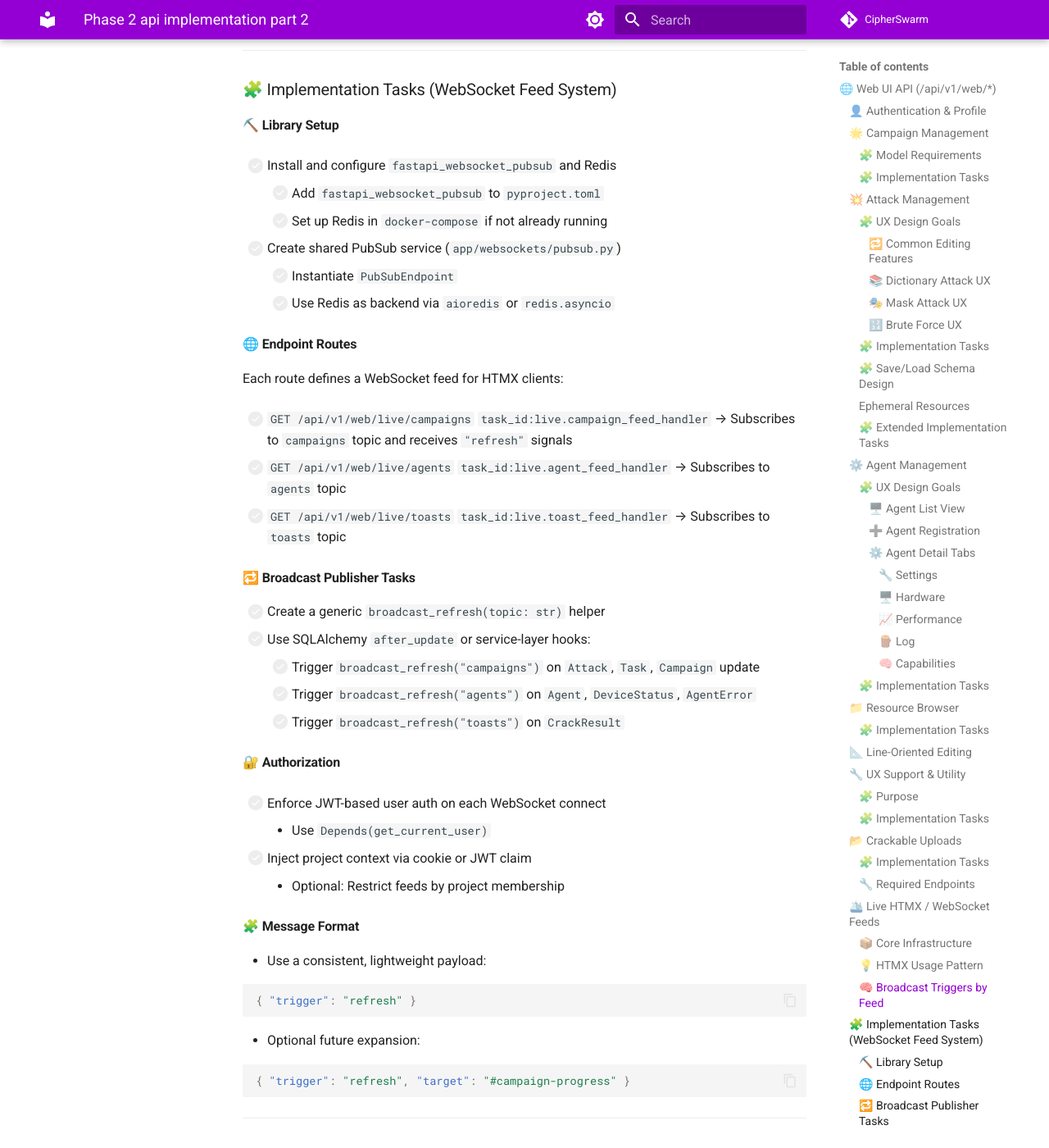
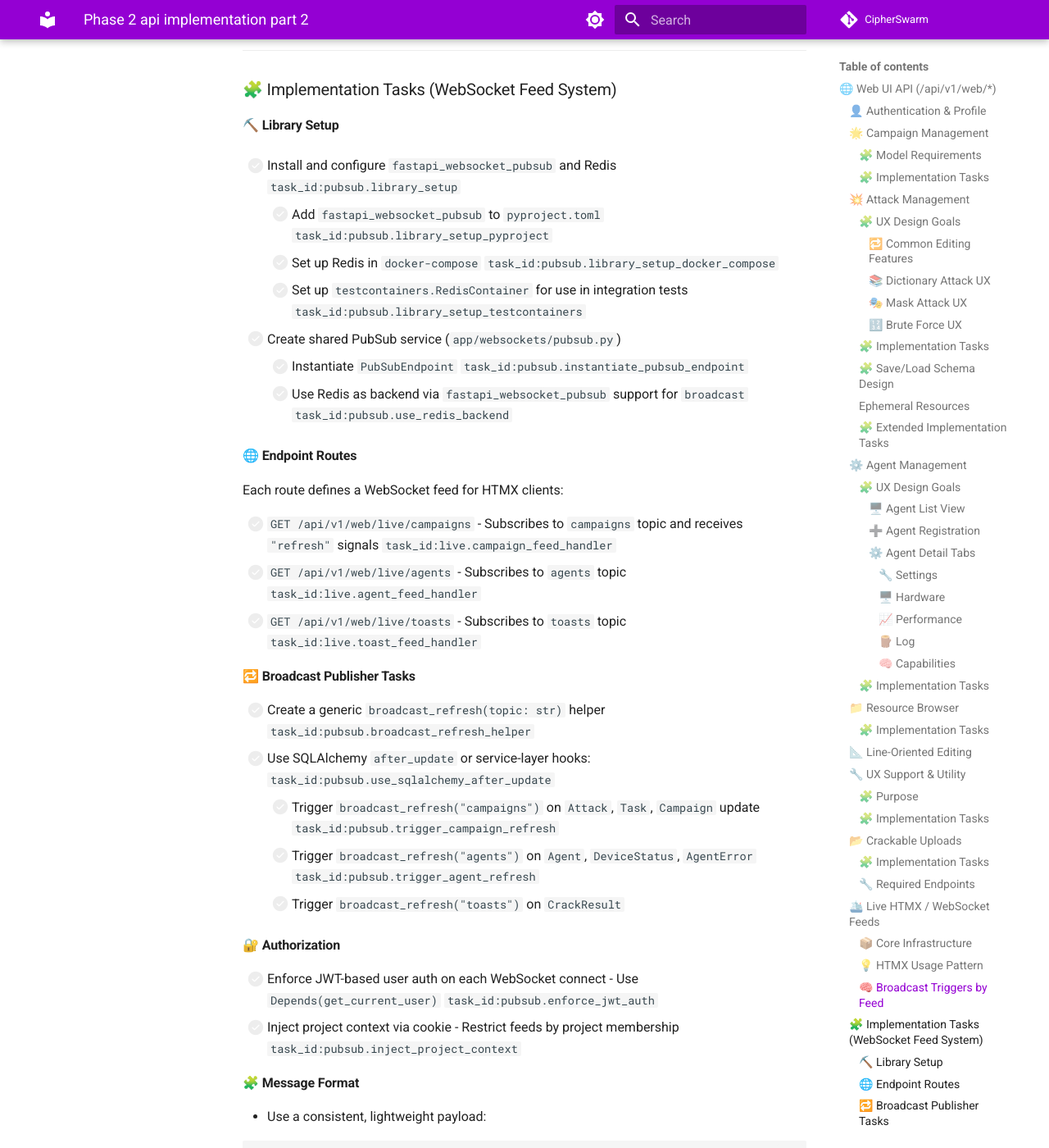
Before and after one commit to unclesp1d3r/CipherSwarm, an MkDocs documentation site: the page built from docs/v2_rewrite_implementation_plan/phase-2-api-implementation-parts/phase-2-api-implementation-part-2.md, in a window 1280 px wide and 1400 px high, scrolled down 27519 px. Shown: the whole window at 82% size. Built offline with MkDocs 1.6.1 and Material for MkDocs 9.7.7, drawn with Linux system fonts in a browser that asks for light colours; comment, search, counter and statistics services are not loaded.

Commit message:
feat(docs): update Phase 2 API implementation plan with task IDs
- Added task IDs to various implementation tasks for the WebSocket feed system to enhance traceability.
- Updated the documentation to clarify setup steps for library and Redis configuration, endpoint routes, broadcast publisher tasks, and authorization.
- All changes validated with successful test runs.

Signed-off-by: UncleSp1d3r <unclespider@protonmail.com>

```diff
--- a/docs/v2_rewrite_implementation_plan/phase-2-api-implementation-parts/phase-2-api-implementation-part-2.md
+++ b/docs/v2_rewrite_implementation_plan/phase-2-api-implementation-parts/phase-2-api-implementation-part-2.md
@@ -759,50 +759,38 @@ HTMX v2's `ws` extension is used to connect to each topic. A typical view might
 
 #### ⛏️ Library Setup
 
--   [ ] Install and configure `fastapi_websocket_pubsub` and Redis
+-   [ ] Install and configure `fastapi_websocket_pubsub` and Redis `task_id:pubsub.library_setup`
 
-    -   [ ] Add `fastapi_websocket_pubsub` to `pyproject.toml`
-    -   [ ] Set up Redis in `docker-compose` if not already running
+    -   [ ] Add `fastapi_websocket_pubsub` to `pyproject.toml` `task_id:pubsub.library_setup_pyproject`
+    -   [ ] Set up Redis in `docker-compose` `task_id:pubsub.library_setup_docker_compose`
+    -   [ ] Set up `testcontainers.RedisContainer` for use in integration tests `task_id:pubsub.library_setup_testcontainers`
 
 -   [ ] Create shared PubSub service (`app/websockets/pubsub.py`)
 
-    -   [ ] Instantiate `PubSubEndpoint`
-    -   [ ] Use Redis as backend via `aioredis` or `redis.asyncio`
+    -   [ ] Instantiate `PubSubEndpoint` `task_id:pubsub.instantiate_pubsub_endpoint`
+    -   [ ] Use Redis as backend via `fastapi_websocket_pubsub` support for `broadcast` `task_id:pubsub.use_redis_backend`
 
 #### 🌐 Endpoint Routes
 
 Each route defines a WebSocket feed for HTMX clients:
 
--   [ ] `GET /api/v1/web/live/campaigns`
-        `task_id:live.campaign_feed_handler`
-        → Subscribes to `campaigns` topic and receives `"refresh"` signals
-
--   [ ] `GET /api/v1/web/live/agents`
-        `task_id:live.agent_feed_handler`
-        → Subscribes to `agents` topic
-
--   [ ] `GET /api/v1/web/live/toasts`
-        `task_id:live.toast_feed_handler`
-        → Subscribes to `toasts` topic
+-   [ ] `GET /api/v1/web/live/campaigns` - Subscribes to `campaigns` topic and receives `"refresh"` signals `task_id:live.campaign_feed_handler`
+-   [ ] `GET /api/v1/web/live/agents` - Subscribes to `agents` topic `task_id:live.agent_feed_handler`
+-   [ ] `GET /api/v1/web/live/toasts` - Subscribes to `toasts` topic `task_id:live.toast_feed_handler`
 
 #### 🔁 Broadcast Publisher Tasks
 
--   [ ] Create a generic `broadcast_refresh(topic: str)` helper
--   [ ] Use SQLAlchemy `after_update` or service-layer hooks:
+-   [ ] Create a generic `broadcast_refresh(topic: str)` helper `task_id:pubsub.broadcast_refresh_helper`
+-   [ ] Use SQLAlchemy `after_update` or service-layer hooks: `task_id:pubsub.use_sqlalchemy_after_update`
 
-    -   [ ] Trigger `broadcast_refresh("campaigns")` on `Attack`, `Task`, `Campaign` update
-    -   [ ] Trigger `broadcast_refresh("agents")` on `Agent`, `DeviceStatus`, `AgentError`
+    -   [ ] Trigger `broadcast_refresh("campaigns")` on `Attack`, `Task`, `Campaign` update `task_id:pubsub.trigger_campaign_refresh`
+    -   [ ] Trigger `broadcast_refresh("agents")` on `Agent`, `DeviceStatus`, `AgentError` `task_id:pubsub.trigger_agent_refresh`
     -   [ ] Trigger `broadcast_refresh("toasts")` on `CrackResult`
 
 #### 🔐 Authorization
 
--   [ ] Enforce JWT-based user auth on each WebSocket connect
-
-    -   Use `Depends(get_current_user)`
-
--   [ ] Inject project context via cookie or JWT claim
-
-    -   Optional: Restrict feeds by project membership
+-   [ ] Enforce JWT-based user auth on each WebSocket connect - Use `Depends(get_current_user)` `task_id:pubsub.enforce_jwt_auth`
+-   [ ] Inject project context via cookie - Restrict feeds by project membership `task_id:pubsub.inject_project_context`
 
 #### 🧩 Message Format
 
```
